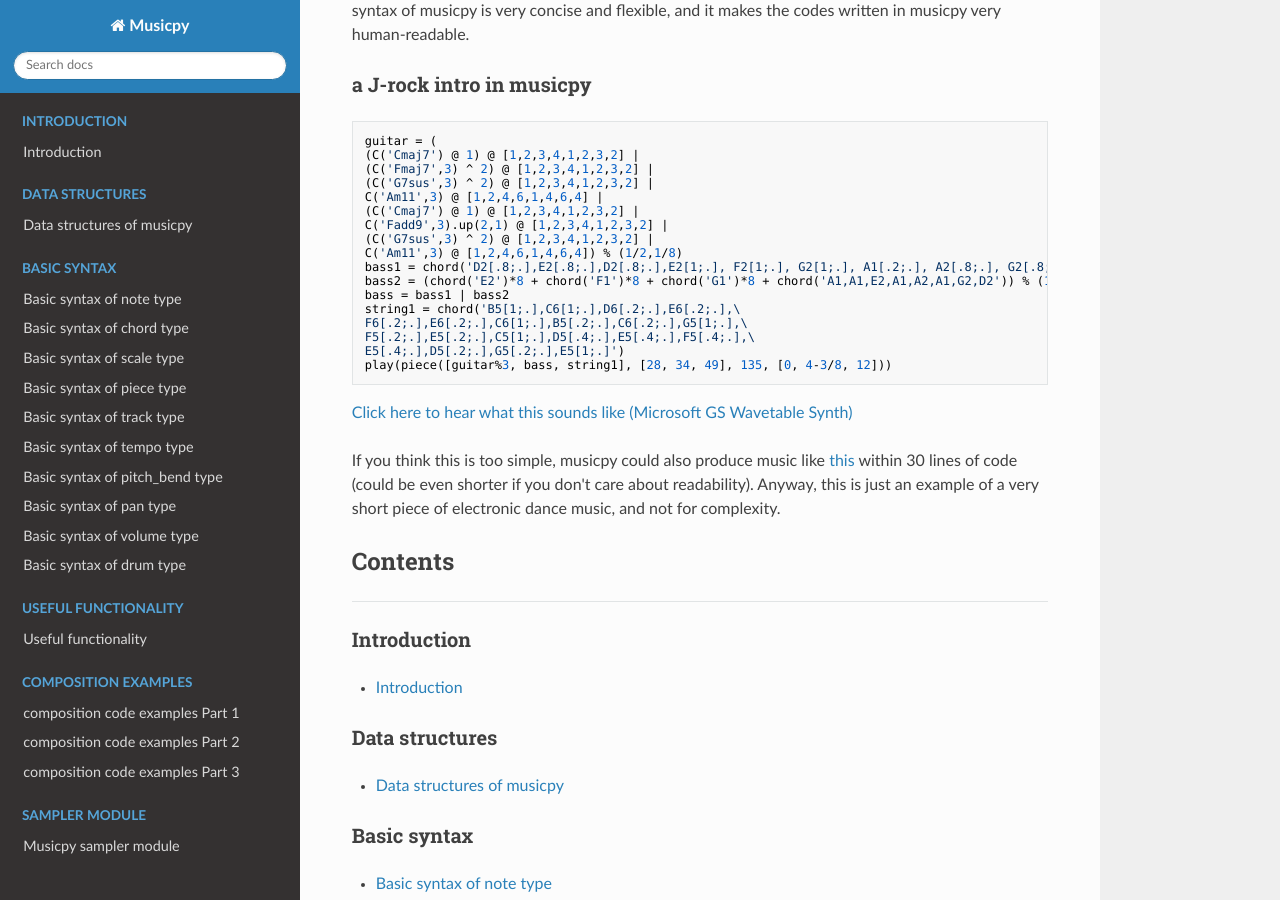
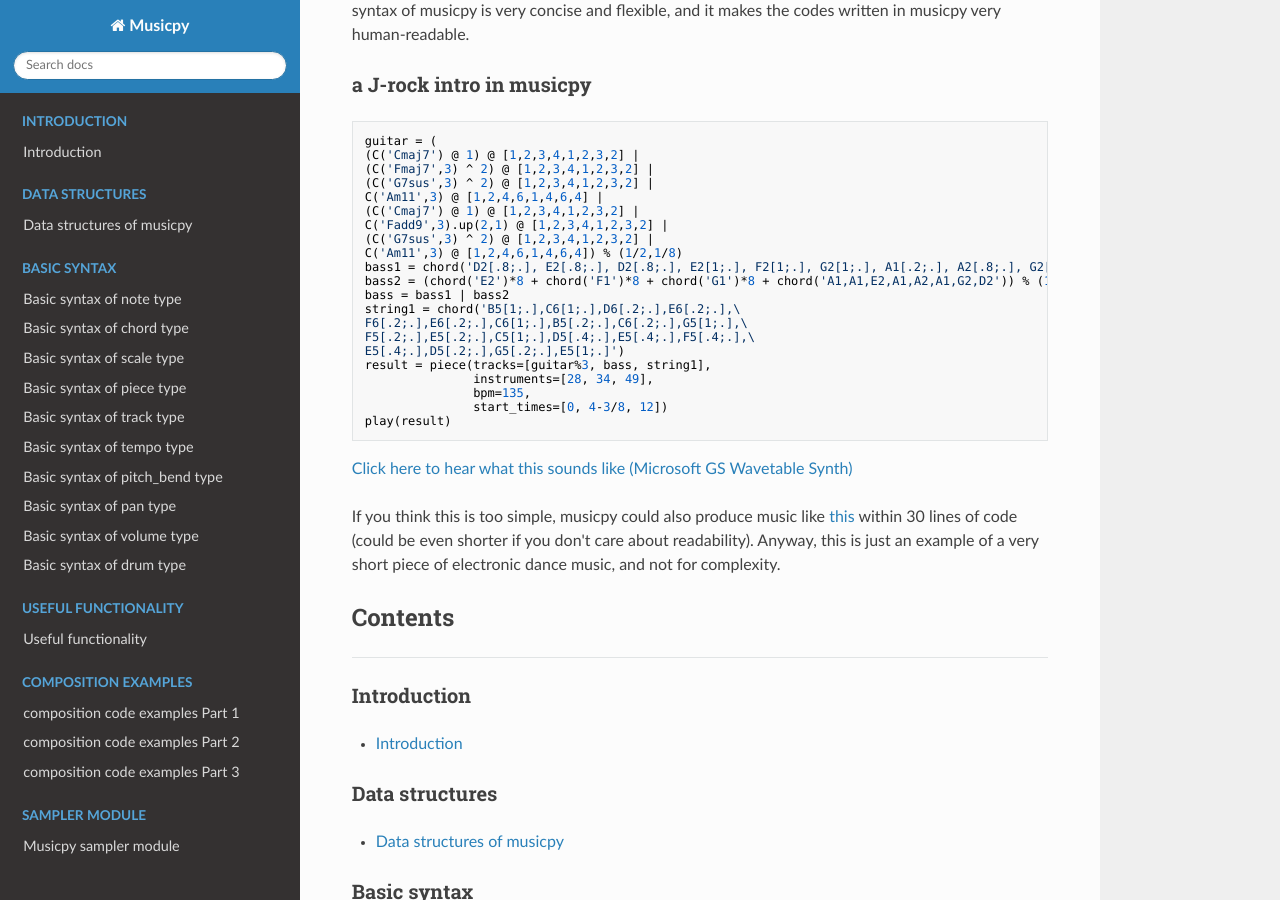
Before and after one commit to Rainbow-Dreamer/musicpy_docs, an MkDocs documentation site: the page built from docs/index.md, in a window 1280 px wide and 900 px high, scrolled down 545 px. Built offline with MkDocs 1.6.1, drawn with Linux system fonts in a browser that asks for light colours; nearby versions of some CDN libraries.

Commit message:
Update index.md

````diff
--- a/docs/index.md
+++ b/docs/index.md
@@ -23,14 +23,18 @@ C('Am11',3) @ [1,2,4,6,1,4,6,4] |
 C('Fadd9',3).up(2,1) @ [1,2,3,4,1,2,3,2] |
 (C('G7sus',3) ^ 2) @ [1,2,3,4,1,2,3,2] |
 C('Am11',3) @ [1,2,4,6,1,4,6,4]) % (1/2,1/8)
-bass1 = chord('D2[.8;.],E2[.8;.],D2[.8;.],E2[1;.], F2[1;.], G2[1;.], A1[.2;.], A2[.8;.], G2[.8;.], E2[.8;.], D2[.8;.]')
+bass1 = chord('D2[.8;.], E2[.8;.], D2[.8;.], E2[1;.], F2[1;.], G2[1;.], A1[.2;.], A2[.8;.], G2[.8;.], E2[.8;.], D2[.8;.]')
 bass2 = (chord('E2')*8 + chord('F1')*8 + chord('G1')*8 + chord('A1,A1,E2,A1,A2,A1,G2,D2')) % (1/8,1/8) % 4
 bass = bass1 | bass2
 string1 = chord('B5[1;.],C6[1;.],D6[.2;.],E6[.2;.],\
 F6[.2;.],E6[.2;.],C6[1;.],B5[.2;.],C6[.2;.],G5[1;.],\
 F5[.2;.],E5[.2;.],C5[1;.],D5[.4;.],E5[.4;.],F5[.4;.],\
 E5[.4;.],D5[.2;.],G5[.2;.],E5[1;.]')
-play(piece([guitar%3, bass, string1], [28, 34, 49], 135, [0, 4-3/8, 12]))
+result = piece(tracks=[guitar%3, bass, string1],
+               instruments=[28, 34, 49],
+               bpm=135,
+               start_times=[0, 4-3/8, 12])
+play(result)
 ```
 
 [Click here to hear what this sounds like (Microsoft GS Wavetable Synth)](https://drive.google.com/file/d/1tMKLt3oFdmiGQPTdFVolGvBE1gVGNSwa/view?usp=sharing)
````
